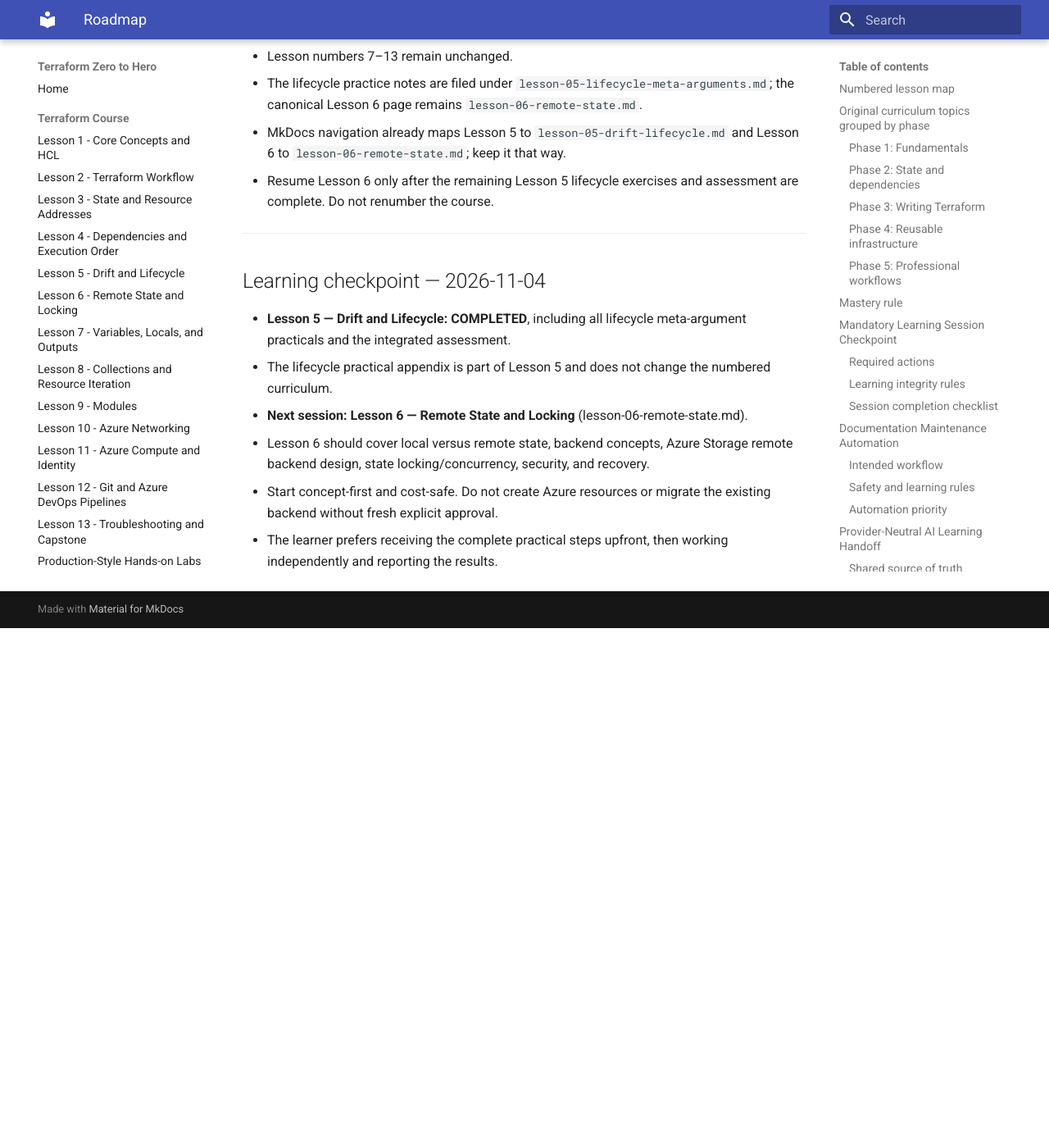
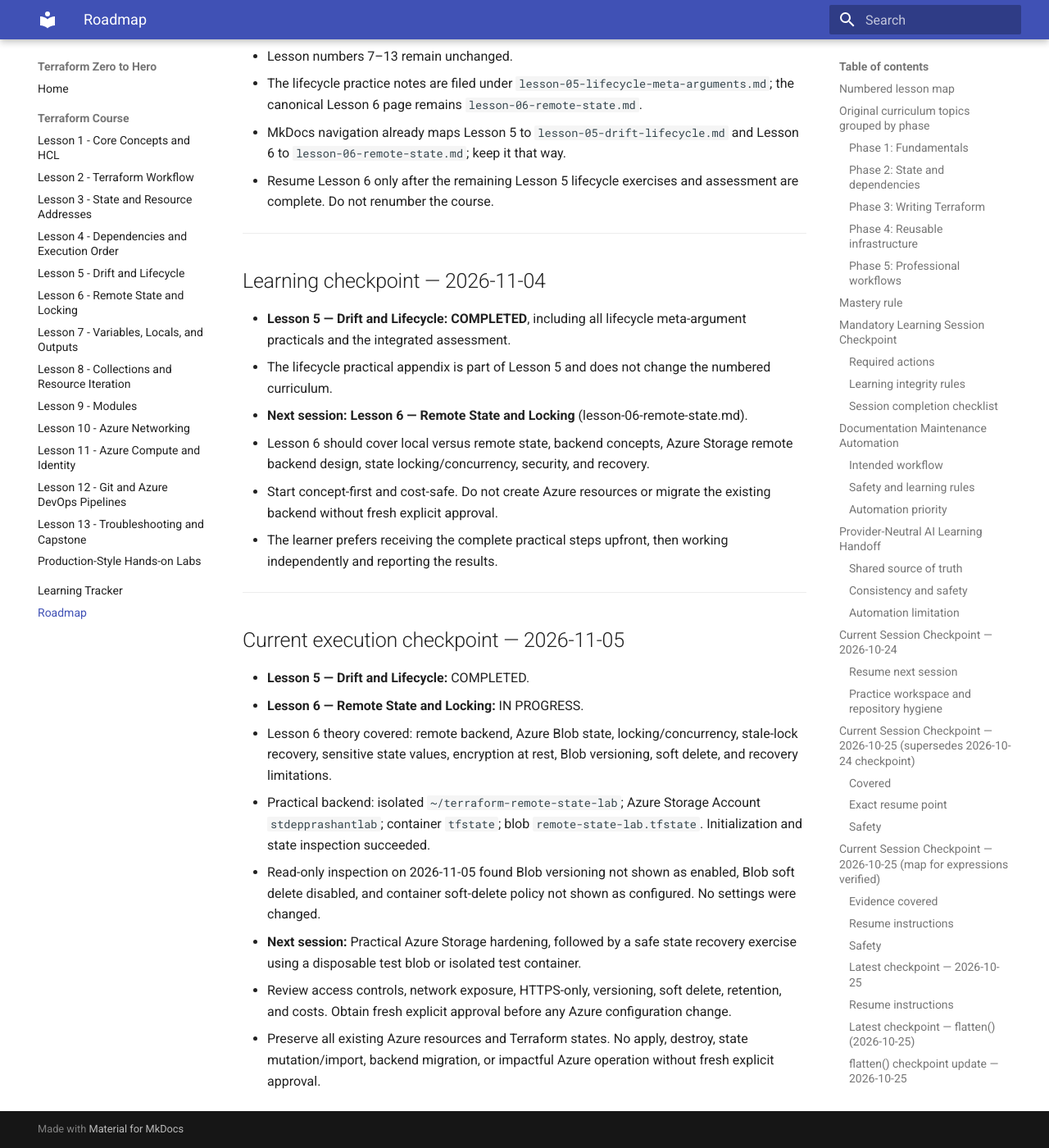
Before and after one commit to pshewale-dev/terraform-azure-lab, an MkDocs documentation site: the page built from docs/LEARNING-ROADMAP.md, in a window 1280 px wide and 1400 px high, scrolled down 17401 px. Shown: the whole window at 82% size. Built offline with MkDocs 1.6.1 and Material for MkDocs 9.7.7, drawn with Linux system fonts in a browser that asks for light colours; before the commit the page ends 18167 px from its top, so only the background shows below that.

Commit message:
docs: update Terraform roadmap checkpoint

```diff
--- a/docs/LEARNING-ROADMAP.md
+++ b/docs/LEARNING-ROADMAP.md
@@ -432,3 +432,17 @@ The canonical numbered curriculum is the 13-lesson sequence in the numbered less
 - Lesson 6 should cover local versus remote state, backend concepts, Azure Storage remote backend design, state locking/concurrency, security, and recovery.
 - Start concept-first and cost-safe. Do not create Azure resources or migrate the existing backend without fresh explicit approval.
 - The learner prefers receiving the complete practical steps upfront, then working independently and reporting the results.
+
+
+---
+
+## Current execution checkpoint — 2026-11-05
+
+- **Lesson 5 — Drift and Lifecycle:** COMPLETED.
+- **Lesson 6 — Remote State and Locking:** IN PROGRESS.
+- Lesson 6 theory covered: remote backend, Azure Blob state, locking/concurrency, stale-lock recovery, sensitive state values, encryption at rest, Blob versioning, soft delete, and recovery limitations.
+- Practical backend: isolated `~/terraform-remote-state-lab`; Azure Storage Account `stdepprashantlab`; container `tfstate`; blob `remote-state-lab.tfstate`. Initialization and state inspection succeeded.
+- Read-only inspection on 2026-11-05 found Blob versioning not shown as enabled, Blob soft delete disabled, and container soft-delete policy not shown as configured. No settings were changed.
+- **Next session:** Practical Azure Storage hardening, followed by a safe state recovery exercise using a disposable test blob or isolated test container.
+- Review access controls, network exposure, HTTPS-only, versioning, soft delete, retention, and costs. Obtain fresh explicit approval before any Azure configuration change.
+- Preserve all existing Azure resources and Terraform states. No apply, destroy, state mutation/import, backend migration, or impactful Azure operation without fresh explicit approval.
```
